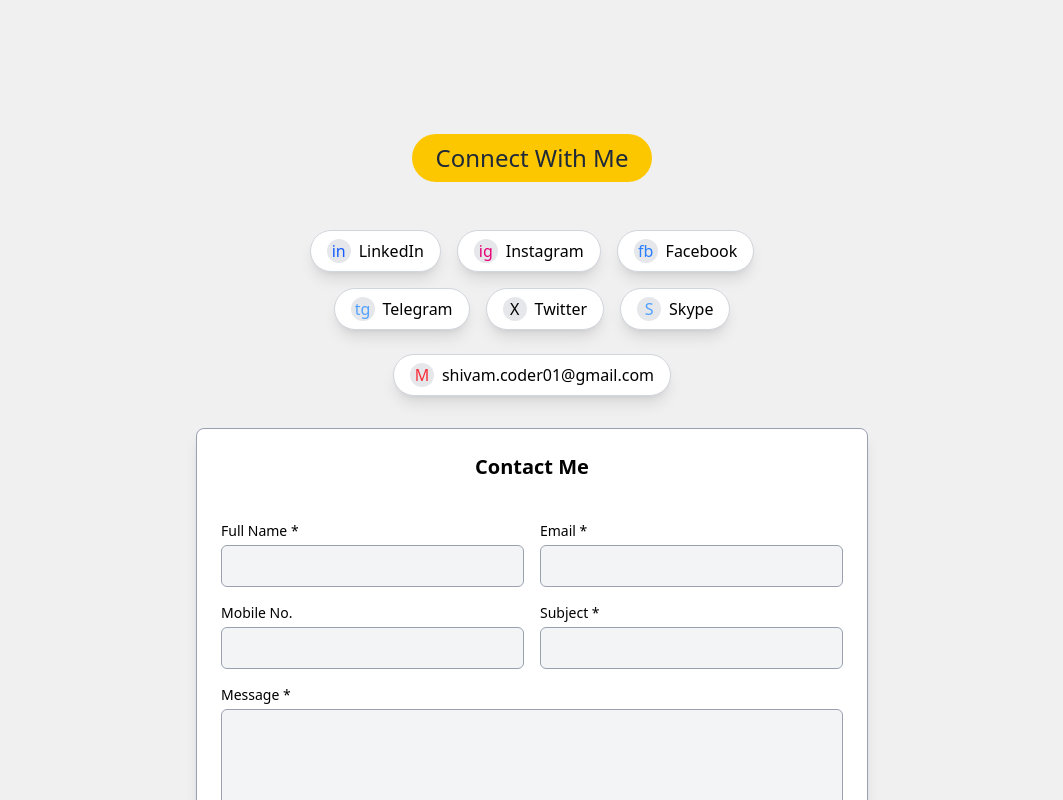
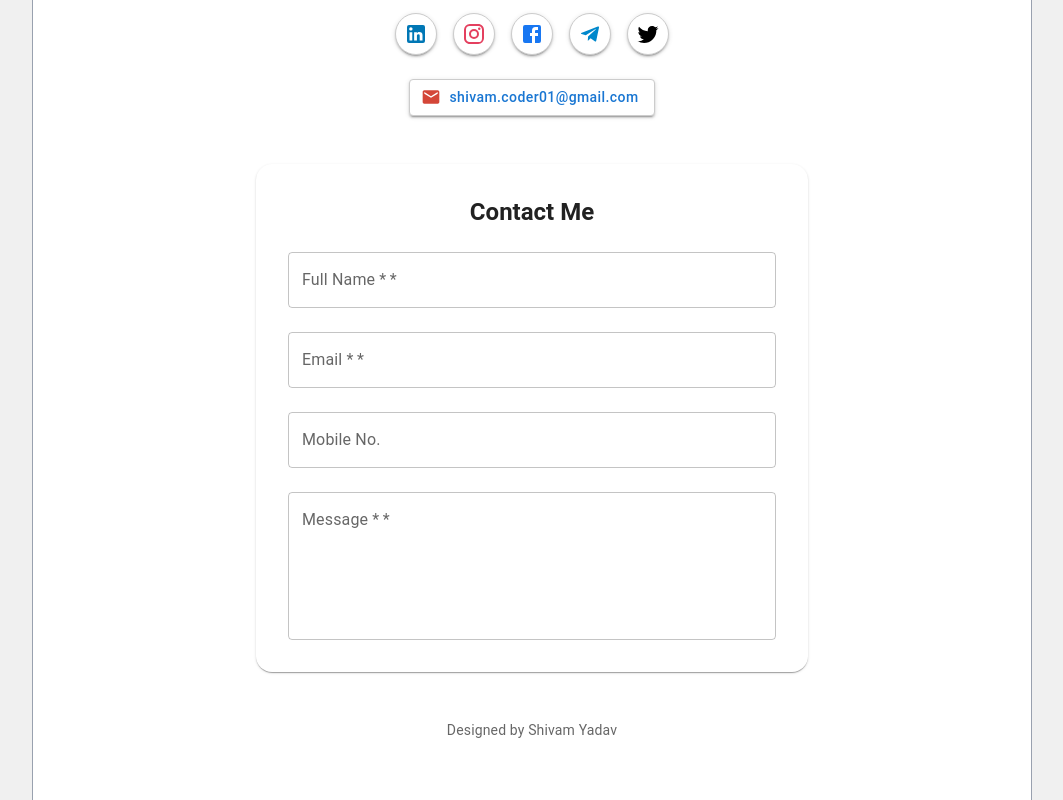
Before and after one commit to iCoder5744/portfolio, a Next.js app: page / in a window 1280 px wide. Shown: the part 1800-2600 px from the top of the page, without its empty margins (108-1171 px from the left). Built offline with nearby package versions, Linux system fonts and the light colour scheme.

Commit message:
changed name contact section to footer and some styles

```diff
--- a/src/app/page.js
+++ b/src/app/page.js
@@ -1,7 +1,6 @@
 
 import Hero from '../components/Hero';
 import About from '../components/About';
-import Contact from '../components/Contact';
 
 export default function Home() {
   return (
@@ -9,8 +8,6 @@ export default function Home() {
 
       <Hero />
       <About />
-
-      <Contact />
     </main>
   );
 }
--- a/src/components/About.js
+++ b/src/components/About.js
@@ -1,7 +1,8 @@
 'use client';
 
-import Skills from '../components/Skills';
+import Skills from './Skills';
 import Projects from './Projects';
+import Footer from './Footer';
 
 export default function About() {
 
@@ -67,7 +68,14 @@ export default function About() {
 
         <Skills />
 
+        {/* Project */}
+
         <Projects />
+
+        {/* Contact */}
+
+         <Footer />
+
 
       </div>
 
--- a/src/components/Contact.js
+++ /dev/null
@@ -1,112 +0,0 @@
-'use client';
-export default function Contact() {
-    const socialLinks = [
-      { name: 'LinkedIn', icon: 'in', url: '#', color: 'text-blue-600' },
-      { name: 'Instagram', icon: 'ig', url: '#', color: 'text-pink-600' },
-      { name: 'Facebook', icon: 'fb', url: '#', color: 'text-blue-500' },
-      { name: 'Telegram', icon: 'tg', url: '#', color: 'text-blue-400' },
-      { name: 'Twitter', icon: 'X', url: '#', color: 'text-black dark:text-white' },
-      { name: 'Skype', icon: 'S', url: '#', color: 'text-blue-400' },
-    ];
-
-    return (
-      <section id="contact" className="my-16 mx-6 md:mx-12 p-6 rounded-2xl">
-        <h2 className="text-2xl  mb-12 px-6 py-2 w-fit rounded-full mx-auto bg-yellow-400  text-gray-800">Connect With Me</h2>
-
-        <div className="max-w-lg mx-auto mb-8">
-          <div className="flex flex-wrap justify-center gap-4">
-            {socialLinks.map((link, index) => (
-              <a
-                key={index}
-                href={link.url}
-                className="social-button border border-gray-300 shadow-lg bg-white"
-              >
-                <span className={`w-6 h-6 flex items-center justify-center rounded-full bg-gray-200 dark:bg-gray-700 ${link.color}`}>
-                  {link.icon}
-                </span>
-                {link.name}
-              </a>
-            ))}
-          </div>
-
-          <div className="mt-6 text-center">
-            <a href="mailto:shivam.coder01@gmail.com" className="social-button mx-auto inline-flex border border-gray-300 shadow-lg bg-white">
-              <span className="w-6 h-6 flex items-center justify-center rounded-full bg-gray-200 dark:bg-gray-700 text-red-500">
-                M
-              </span>
-              shivam.coder01@gmail.com
-            </a>
-          </div>
-        </div>
-
-        {/* ===================== Form ====================== */}
-
-        <div className="max-w-2xl mx-auto border border-gray-400 shadow-lg bg-white dark:bg-gray-900 p-6 rounded-lg  ">
-          <h3 className="text-xl text-black font-bold mb-10 text-center">Contact Me</h3>
-
-          <form className="space-y-4">
-            <div className="grid md:grid-cols-2 gap-4 text-black">
-              <div>
-                <label className="block mb-1 text-sm font-medium">Full Name *</label>
-                <input
-                  type="text"
-                  className="w-full p-2 rounded-md bg-gray-100 border border-gray-400 dark:bg-gray-800 outline-none"
-                  required
-                />
-              </div>
-              <div>
-                <label className="block mb-1 text-sm font-medium">Email *</label>
-                <input
-                  type="email"
-                  className="w-full p-2 rounded-md bg-gray-100 border border-gray-400 dark:bg-gray-800 outline-none"
-                  required
-                />
-              </div>
-            </div>
-
-            <div className="grid md:grid-cols-2 gap-4 text-black">
-              <div>
-                <label className="block mb-1 text-sm font-medium">Mobile No.</label>
-                <input
-                  type="tel"
-                  className="w-full p-2 rounded-md bg-gray-100 border border-gray-400 dark:bg-gray-800 outline-none"
-                />
-              </div>
-              <div>
-                <label className="block mb-1 text-sm font-medium">Subject *</label>
-                <input
-                  type="text"
-                  className="w-full p-2 rounded-md bg-gray-100 border border-gray-400 dark:bg-gray-800 outline-none"
-                  required
-                />
-              </div>
-            </div>
-
-            <div>
-              <label className="block mb-1 text-sm font-medium text-black">Message *</label>
-              <textarea
-                className="w-full p-2 rounded-md bg-gray-100 border border-gray-400 dark:bg-gray-800 outline-none min-h-24"
-                required
-                rows={5}
-              ></textarea>
-            </div>
-
-            <div className="text-center">
-              <button
-                type="submit"
-                className="px-8 py-2 bg-yellow-400 text-black rounded-full hover:bg-yellow-500 transition-all inline-flex items-center gap-2"
-              >
-                Send <span>→</span>
-              </button>
-            </div>
-          </form>
-        </div>
-
-
-
-        <div className="mt-6 flex flex-col mx-auto items-center justify-center">
-          <p className="text-lg mt-2">Designed by Shivam Yadav</p>
-        </div>
-    </section>
-  );
-}
--- /dev/null
+++ b/src/components/Footer.js
@@ -0,0 +1,127 @@
+'use client';
+
+import {
+  Box,
+  Container,
+  Typography,
+  TextField,
+  Button,
+  Grid,
+  Paper,
+  IconButton,
+  Avatar
+} from '@mui/material';
+import {
+  LinkedIn,
+  Instagram,
+  Facebook,
+  Telegram,
+  Twitter,
+  Email
+} from '@mui/icons-material';
+
+export default function Footer() {
+  const socialLinks = [
+    { name: 'LinkedIn', icon: <LinkedIn />, url: '#', color: '#0077b5' },
+    { name: 'Instagram', icon: <Instagram />, url: '#', color: '#E4405F' },
+    { name: 'Facebook', icon: <Facebook />, url: '#', color: '#1877F2' },
+    { name: 'Telegram', icon: <Telegram />, url: '#', color: '#0088cc' },
+    { name: 'Twitter', icon: <Twitter />, url: '#', color: '#000000' }
+  ];
+
+  return (
+    <Box component="section" id="contact" sx={{ my: 10, px: 2 }}>
+      <Container maxWidth="sm" >
+
+
+        <Box display="flex" justifyContent="center" gap={2} flexWrap="wrap" mb={3}>
+          {socialLinks.map((link, idx) => (
+            <IconButton
+              key={idx}
+              component="a"
+              href={link.url}
+              target="_blank"
+              rel="noopener noreferrer"
+              sx={{
+                color: link.color,
+                border: '1px solid #ccc',
+                backgroundColor: '#fff',
+                boxShadow: 2,
+                transition: 'transform 0.2s',
+                '&:hover': {
+                  transform: 'scale(1.1)',
+                  backgroundColor: '#f9f9f9'
+                }
+              }}
+            >
+              {link.icon}
+            </IconButton>
+          ))}
+        </Box>
+
+        <Box textAlign="center" mb={6}>
+          <Button
+            component="a"
+            href="mailto:shivam.coder01@gmail.com"
+            variant="outlined"
+            startIcon={<Email sx={{ color: '#D44638' }} />}
+            sx={{
+              borderColor: '#ccc',
+              backgroundColor: '#fff',
+              boxShadow: 2,
+              textTransform: 'none',
+              ':hover': {
+                backgroundColor: '#f5f5f5'
+              }
+            }}
+          >
+            shivam.coder01@gmail.com
+          </Button>
+        </Box>
+
+        <Paper
+          elevation={1}
+          sx={{
+            p: { xs: 3, sm: 4 },
+            borderRadius: 4,
+            backgroundColor: 'background.paper'
+          }}
+        >
+          <Typography variant="h5" align="center" fontWeight="bold" mb={3}>
+            Contact Me
+          </Typography>
+
+          <Grid container spacing={3} direction="column">
+            <Grid item>
+              <TextField label="Full Name *" fullWidth required variant="outlined" />
+            </Grid>
+            <Grid item>
+              <TextField label="Email *" fullWidth required variant="outlined" type="email" />
+            </Grid>
+            <Grid item>
+              <TextField label="Mobile No." fullWidth variant="outlined" type="tel" />
+            </Grid>
+            <Grid item>
+              <TextField
+                label="Message *"
+                fullWidth
+                required
+                multiline
+                rows={5}
+                variant="outlined"
+              />
+            </Grid>
+          </Grid>
+
+
+        </Paper>
+
+        <Box mt={6} textAlign="center">
+          <Typography variant="body2" color="textSecondary">
+            Designed by Shivam Yadav
+          </Typography>
+        </Box>
+      </Container>
+    </Box>
+  );
+}
--- a/src/components/Projects.js
+++ b/src/components/Projects.js
@@ -15,7 +15,7 @@ export default function Projects() {
       technologies: ['Next.js', 'Tailwind', 'SSR', 'MongoDB'],
       image: '/images/courtbook.png',
       favicon: '/images/courtbook-favicon.png',
-      color: 'bg-yellow-600',
+      color: 'bg-gray-600',
       className: 'w-full h-full object-fit',
       url: 'https://courtbook.in/',
     },
@@ -27,7 +27,7 @@ export default function Projects() {
       technologies: ['Next.js', 'Tailwind CSS', 'JavaScript', 'React-icons', 'Material-UI'],
       image: '/images/Youtube-Clone.png',
       favicon: '/images/youtube-favicon.png',
-      color: 'bg-purple-700',
+      color: 'bg-red-800',
       url: 'https://youtube-clone-seven-indol.vercel.app/',
     },
     {
@@ -38,7 +38,7 @@ export default function Projects() {
       technologies: ['React.Js', 'JavaScript', 'Tailwind CSS', 'React-icons', 'Firebase'],
       image: '/images/Netflix-Clone.png',
       favicon: '/images/netflix-favicon.png',
-      color: 'bg-pink-700',
+      color: 'bg-purple-800',
       url: 'https://netflix-clone-beryl-ten-10.vercel.app/',
     },
     {
@@ -108,7 +108,7 @@ export default function Projects() {
               </div>
 
               <div className="mb-4 sm:mb-6">
-                <p className="font-medium mb-2 text-gray-200">Technologies I&apos;ve used</p>
+                <p className="font-medium mb-2 text-gray-200">Technologies used</p>
                 <div className="flex flex-wrap gap-2 text-gray-100">
                   {selectedProject.technologies.map((tech, index) => (
                     <span
```
Also changed, not shown: src/components/Hero.js (+16 -8 lines).
